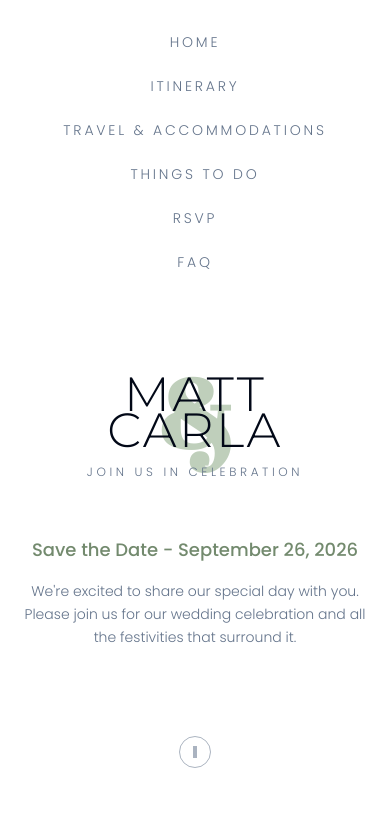
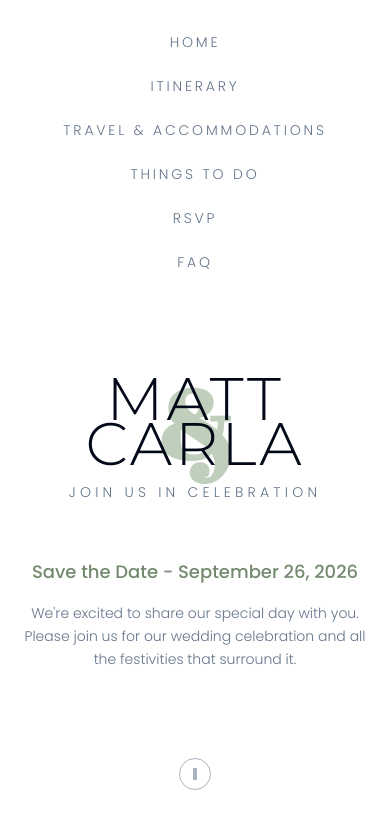
Before and after one commit to theplaylabs/layered-sticky-canvas, a React (Vite) app: page / in a window 390 px wide. Shown: the top 828 px of the page. Built offline with nearby package versions, Linux system fonts and the light colour scheme.

Commit message:
Enhance "Matt & Carla" mobile styling
Increased the size of the "Matt & Carla" section in mobile view.

```diff
--- a/src/pages/Index.tsx
+++ b/src/pages/Index.tsx
@@ -41,16 +41,16 @@ const Index = () => {
 
             {/* Names layered on top for mobile */}
             <div className="relative z-10">
-              <h1 className="text-5xl font-secondary font-light tracking-wider text-foreground leading-[0.75]">
+              <h1 className="text-6xl font-secondary font-light tracking-wider text-foreground leading-[0.75]">
                 MATT
               </h1>
-              <h2 className="text-5xl font-secondary font-light tracking-wider text-foreground leading-[0.75]">
+              <h2 className="text-6xl font-secondary font-light tracking-wider text-foreground leading-[0.75]">
                 CARLA
               </h2>
             </div>
 
             <div className="text-center relative z-10">
-              <p className="text-xs font-primary font-light tracking-[0.3em] text-muted-foreground uppercase mt-4">
+              <p className="text-sm font-primary font-light tracking-[0.3em] text-muted-foreground uppercase mt-4">
                 Join us in celebration
               </p>
             </div>
```
